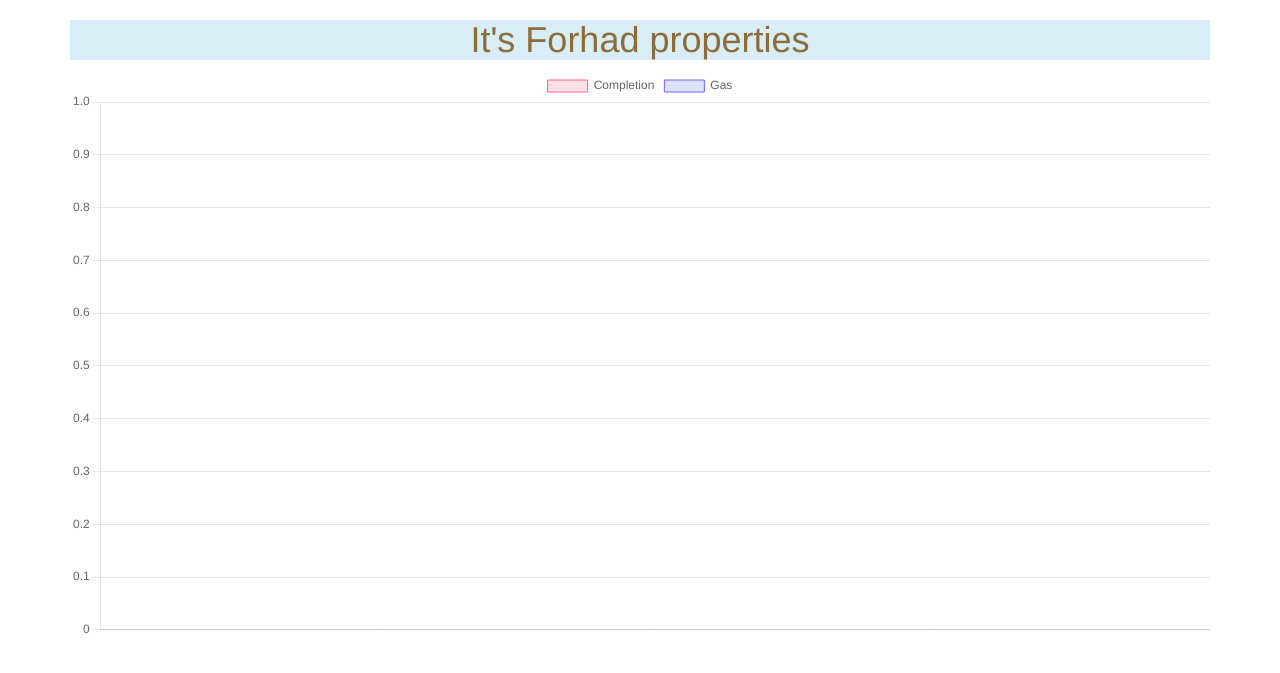
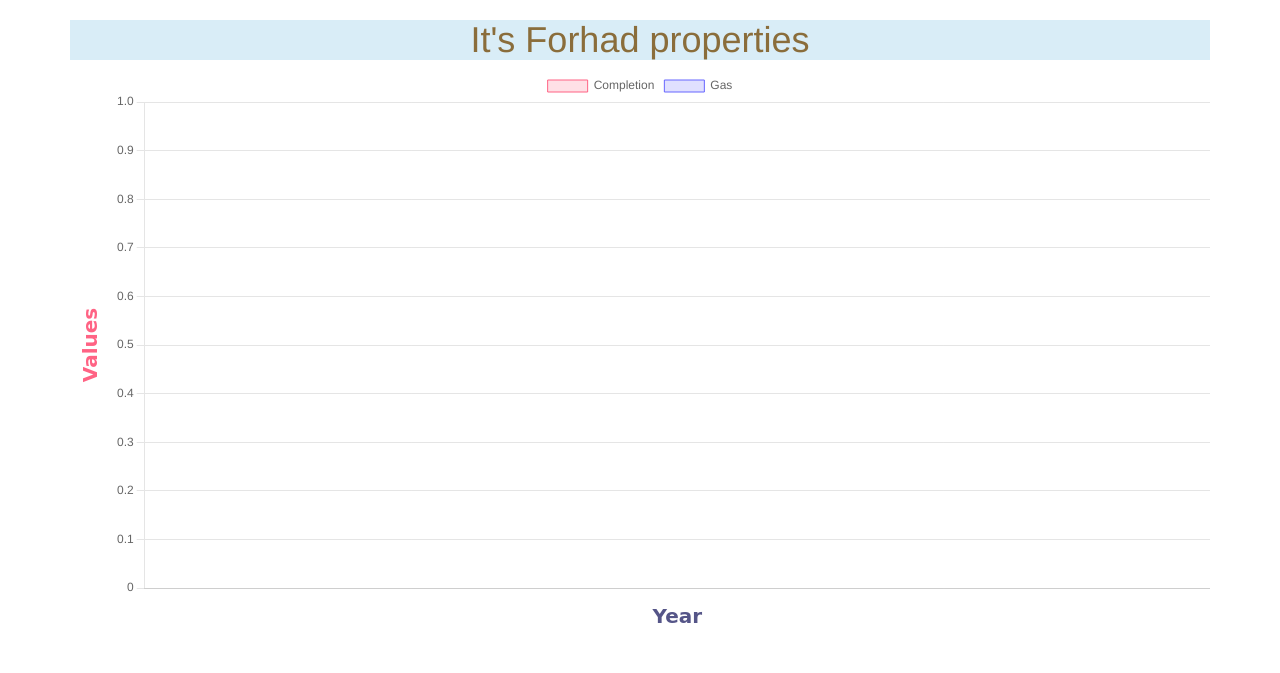
Before and after one commit to ForhadIsrafil/charts-with-django-javascript-libraries, a Django app: template templates/chartjs_templates/bar_chart.html in a window 1280 px wide. Shown: the top 673 px of the page. Run offline with Django 3.2, Linux system fonts and the light colour scheme; the template is opened without the code that fills it: most values are stand-ins (such as "Sample title", 1, 10 or a date in 2020); some libraries are stand-ins or nearby versions.

Commit message:
new bar chart

```diff
--- a/templates/chartjs_templates/bar_chart.html
+++ b/templates/chartjs_templates/bar_chart.html
@@ -49,28 +49,57 @@
                             {#'rgba(205, 99, 132, 0.2)',#}
                             {#'rgba(50, 162, 235, 0.2)',#}
                             {#'rgba(205, 206, 86, 0.2)',#}
-                    {#'rgba(70, 192, 192, 0.2)',#}
+                            'rgba(70, 192, 192, 0.2)',
                             'rgba(103, 102, 255, 0.2)',
-                    {#'rgba(205, 159, 64, 0.2)'#}
+                            'rgba(205, 159, 64, 0.2)'
                         ],
                         borderColor: [
                             {#'rgba(205, 99, 132, 1)',#}
                             {#'rgba(50, 162, 235, 1)',#}
                             {#'rgba(205, 206, 86, 1)',#}
-                    {#'rgba(70, 192, 192, 1)',#}
+                            'rgba(70, 192, 192, 1)',
                             'rgba(103, 102, 255, 1)',
-                    {#'rgba(205, 159, 64, 1)'#}
+                            'rgba(205, 159, 64, 1)'
                         ],
-                borderWidth: 1
+                        borderWidth: 1,
                     },]
             },
             options: {
                 plugins: {legend: {position: 'top'}},
-            title:{display: true, text: 'Wels Completion'},
+                title: {display: true, text: 'Wels Completion'},
                 responsive: true,
                 scales: {
                     y: {
-                    beginAtZero: true
+                        beginAtZero: true,
+                        display: true,
+                        title: {
+                            display: true,
+                            text: 'Values',
+                            color: 'rgba(255, 99, 132, 1)',
+                            font: {
+                                family: 'Comic Sans MS',
+                                size: 20,
+                                weight: 'bold',
+                                lineHeight: 1.2,
+                            },
+                            padding: {top: 10, left: 0, right: 0, bottom: 10}
+                        }
+                    },
+                    x: {
+                        beginAtZero: true,
+                        display: true,
+                        title: {
+                            display: true,
+                            text: 'Year',
+                            color: '#558',
+                            font: {
+                                family: 'Comic Sans MS',
+                                size: 20,
+                                weight: 'bold',
+                                lineHeight: 1.2,
+                            },
+                            padding: {top: 10, left: 0, right: 0, bottom: 10}
+                        }
                     },
                 },
             }
```
Lines whose indentation alone changed are shown as unchanged.
